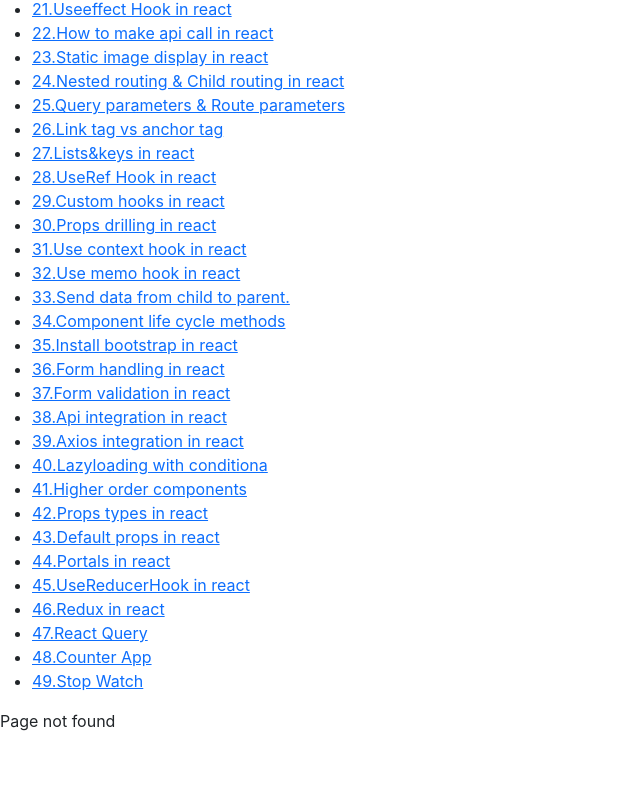
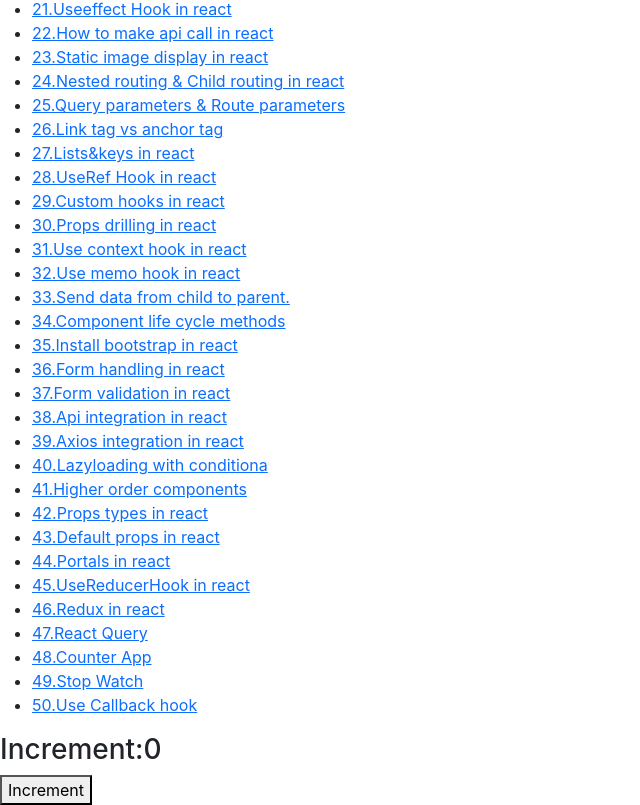
Before and after one commit to udaybabu/react-stuff, a React (Create React App) app: page /class/use-call-back in a window 1280 px wide. Shown: the part 483-1288 px from the top of the page, without its empty margins (0-640 px from the left). Before the commit the page ends 1216 px from the top, so only its background shows below. Built offline with nearby package versions, Linux system fonts and the light colour scheme; no server answers.

Commit message:
Implemented use call back hook

```diff
--- a/src/App.js
+++ b/src/App.js
@@ -56,7 +56,7 @@
 import Todolist from './class/todo-list';
 import CounterDemo from './class/counter-demo';
 import Stopwatch from './class/stopwatch-app';
-
+import UseCallBack from './class/usecallback';
 function App() {
 
   const btnJsxAction = () => {
@@ -116,6 +116,7 @@
           <li><Link to="class/react-query">47.React Query</Link></li>
           <li><Link to="class/counter-demo">48.Counter App</Link></li>
           <li><Link to="class/stopwatch-app">49.Stop Watch</Link></li>
+          <li><Link to="class/use-call-back">50.Use Callback hook</Link></li>
         </ul>
         {/* <Suspense fallback={<div>Loading...</div>}> */}
         <Routes>
@@ -176,6 +177,7 @@
           <Route path='class/react-query' element={<ReactQuery />}/>
           <Route path='class/counter-demo' element={<CounterDemo />} />
           <Route path='class/stopwatch-app' element={<Stopwatch />} />
+          <Route path='class/use-call-back' element={<UseCallBack />}/>
           <Route path='*' element={<WildCardRoutes />} />
         </Routes>
         {/* </Suspense> */}
--- /dev/null
+++ b/src/class/usecallback.js
@@ -0,0 +1,13 @@
+import React, { useCallback, useState } from "react"
+const UseCallBack = () => {
+const [count, setCount] = useState(0);
+
+const increment = useCallback(() => {
+     setCount(pre => pre +1)
+},[])
+  return(<>
+  <h3>Increment:{count}</h3>
+  <button onClick={increment}>Increment</button>
+  </>)
+}
+export default UseCallBack;
```
